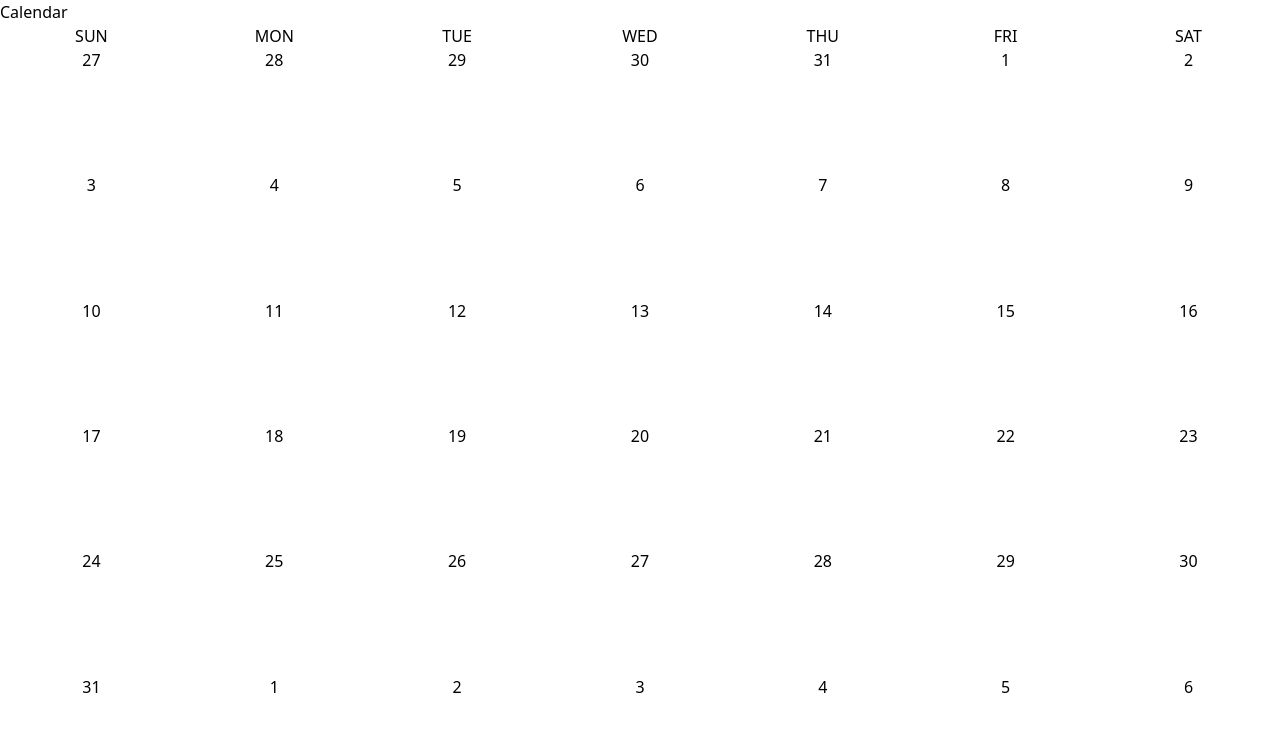
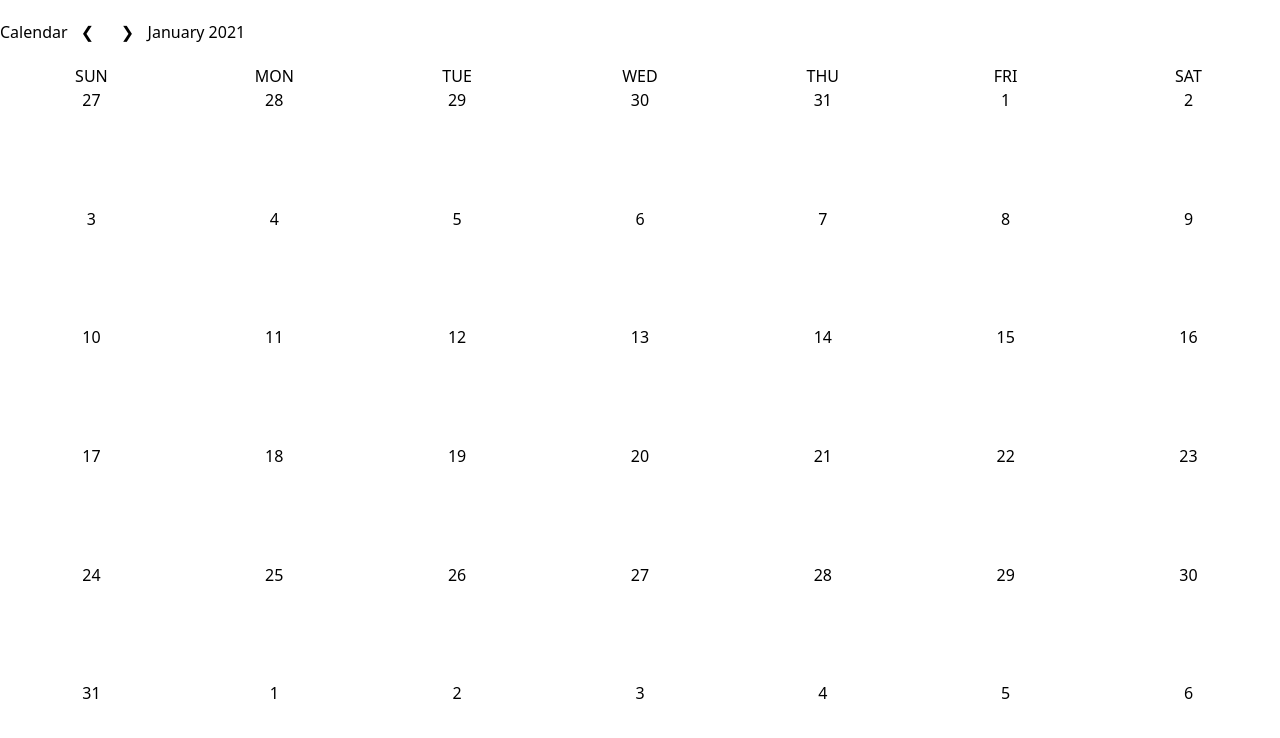
Before and after one commit to brandedcow/calendar-vite-vue, a Vue app: page / in a window 1280 px wide. Shown: the top 738 px of the page. Built offline with nearby package versions, Linux system fonts and the light colour scheme.

Commit message:
added inc and dec month buttons

```diff
--- a/src/App.vue
+++ b/src/App.vue
@@ -1,14 +1,38 @@
 <template>
   <div class="h-screen w-screen flex flex-col">
-    <div>Calendar</div>
-    <Calendar :today="currDate" />
+    <Header :date="currDate" :inc="inc" :dec="dec" />
+    <Calendar :dates="dates" />
   </div>
 </template>
 
-<script setup>
+<script>
+import { ref, computed } from "vue";
+import Header from "./components/Header.vue";
 import Calendar from "./components/Calendar.vue";
+import { getExtendedMonth, incMonth, decMonth } from "./utils/dates";
 
-let currDate = new Date();
+export default {
+  components: {
+    Header,
+    Calendar,
+  },
+  setup() {
+    const currDate = ref(new Date());
+    const dates = computed(() =>
+      getExtendedMonth(currDate.value).map((d) => new Date(d))
+    );
+
+    function inc() {
+      currDate.value = incMonth(currDate.value);
+    }
+
+    function dec() {
+      currDate.value = decMonth(currDate.value);
+    }
+
+    return { currDate, dates, inc, dec };
+  },
+};
 </script>
 
 <style>
--- a/src/components/Calendar.vue
+++ b/src/components/Calendar.vue
@@ -14,17 +14,19 @@
   </div>
 </template>
 
-<script setup="props">
-import { getExtendedMonth } from "../utils/dates";
+<script>
+export default {
+  props: {
+    dates: Array,
+  },
+  setup() {
+    const days = ["SUN", "MON", "TUE", "WED", "THU", "FRI", "SAT"];
 
-const props = {
-  currDate: Date,
+    return {
+      days,
+    };
+  },
 };
-
-const days = ["SUN", "MON", "TUE", "WED", "THU", "FRI", "SAT"];
-const dates = getExtendedMonth(new Date(props.currDate())).map(
-  (d) => new Date(d)
-);
 </script>
 
 <style>
--- /dev/null
+++ b/src/components/Header.vue
@@ -0,0 +1,30 @@
+<template>
+  <div class="flex justify-start h-16 items-center">
+    <div>Calendar</div>
+    <div>
+      <button class="h-10 w-10" @click="dec">&#10094;</button>
+      <button class="h-10 w-10" @click="inc">&#10095;</button>
+    </div>
+    <div>{{ monthYear }}</div>
+  </div>
+</template>
+
+<script>
+import { format } from "date-fns";
+
+export default {
+  props: {
+    date: Date,
+    inc: Function,
+    dec: Function,
+  },
+  computed: {
+    monthYear() {
+      return format(this.date, "MMMM y");
+    },
+  },
+};
+</script>
+
+<style>
+</style>
--- a/src/utils/dates.js
+++ b/src/utils/dates.js
@@ -1,4 +1,11 @@
-import {startOfWeek, endOfWeek, lastDayOfMonth, eachDayOfInterval } from 'date-fns'
+import {
+  startOfWeek,
+  endOfWeek,
+  lastDayOfMonth,
+  eachDayOfInterval,
+  subMonths,
+  addMonths
+} from 'date-fns'
 
 export function getExtendedMonth(date) {
   const month = date.getMonth()
@@ -8,3 +15,11 @@ export function getExtendedMonth(date) {
 
   return eachDayOfInterval({ start, end })
 }
+
+export function incMonth(date) {
+  return addMonths(date, 1)
+}
+
+export function decMonth(date) {
+  return subMonths(date, 1)
+}
```
